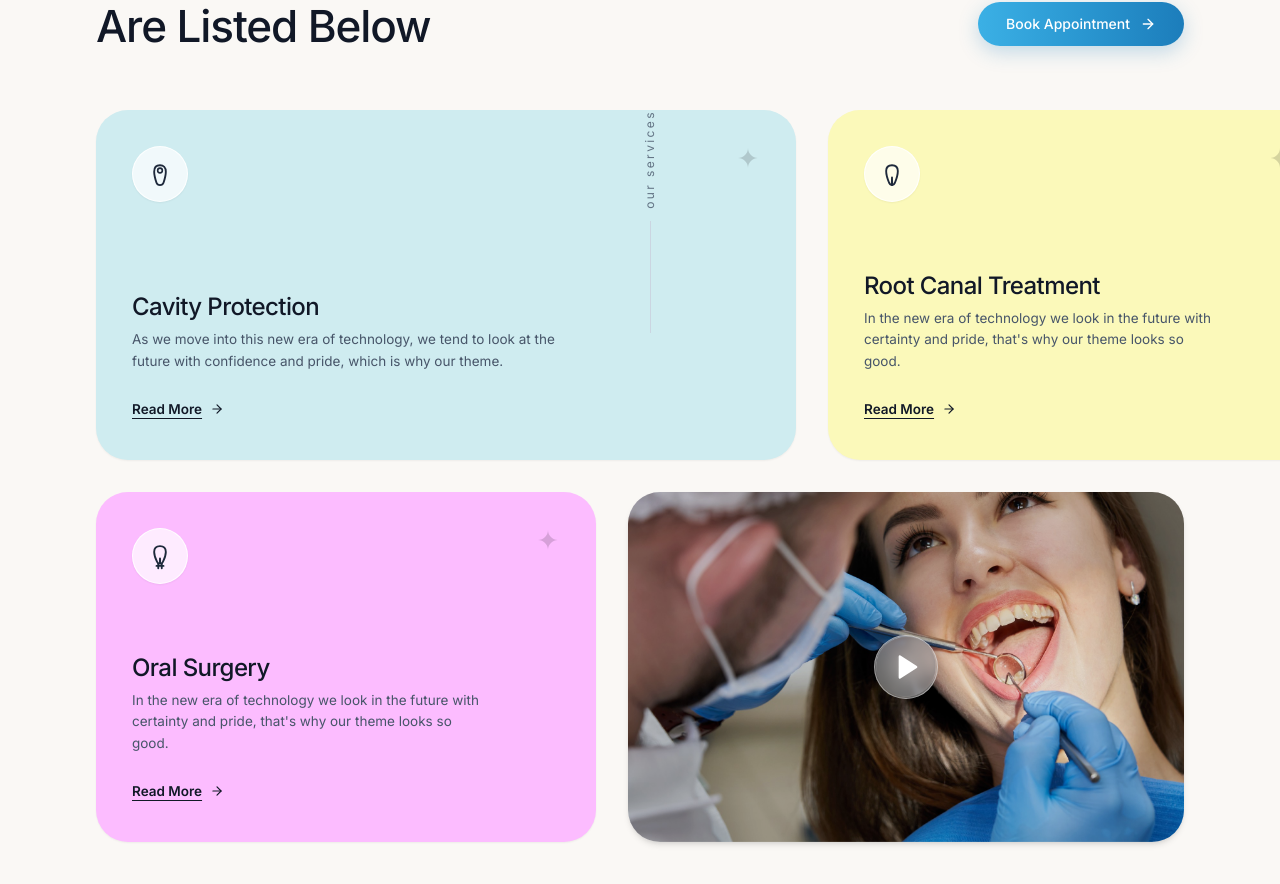
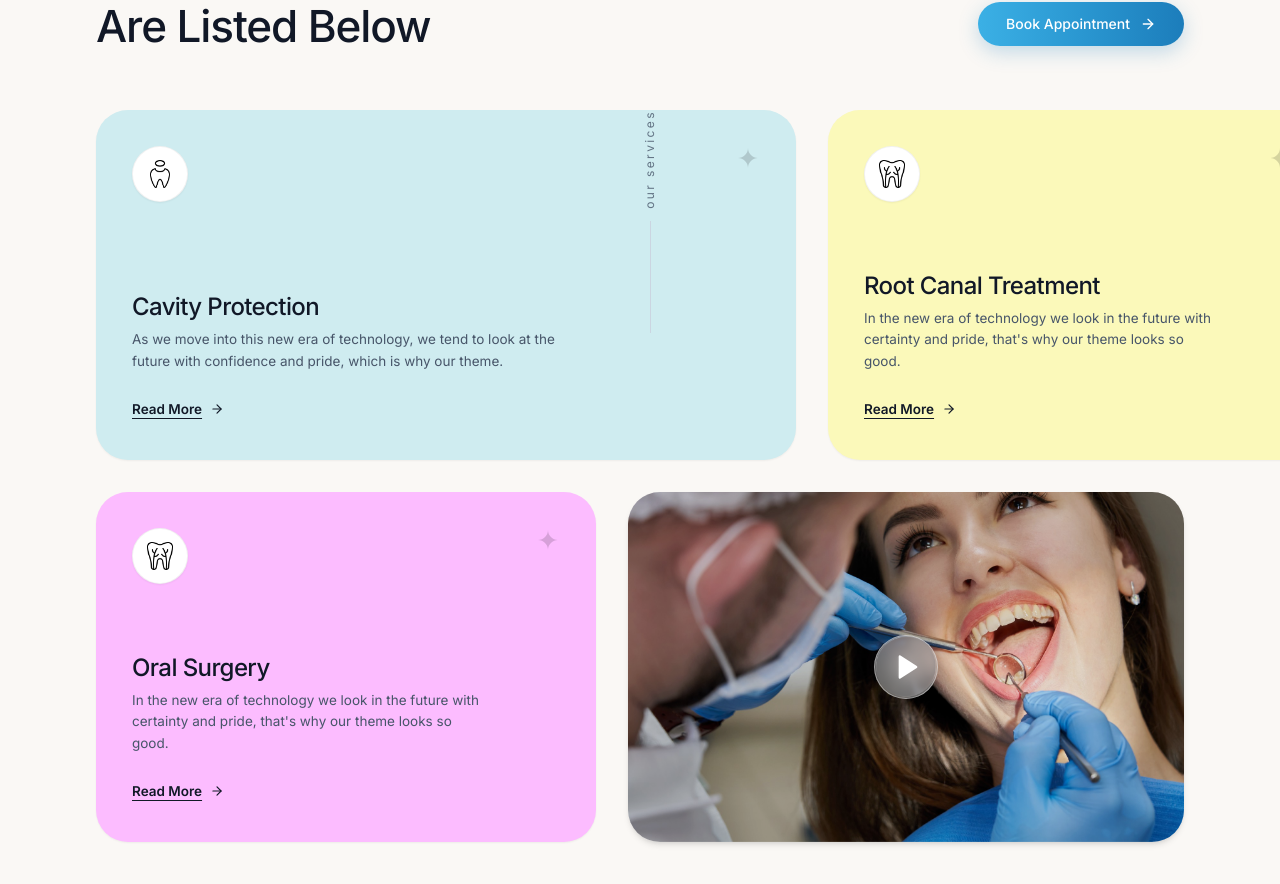
Before and after one commit to Anurag-lakra610/Dentara-, a React (Vite) app: page / in a window 1280 px wide. Shown: the part 1789-2673 px from the top of the page. Built offline with nearby package versions, Linux system fonts and the light colour scheme.

Commit message:
Use real uploaded tooth PNG icons inside single white circular badge

```diff
--- a/src/App.jsx
+++ b/src/App.jsx
@@ -10,6 +10,8 @@ import servicesVideoImg from './assets/services-video.jpg';
 import iconCavity from './assets/icon-cavity.png';
 import iconRootCanal from './assets/icon-root-canal.png';
 import iconOralSurgery from './assets/icon-oral-surgery.png';
+import iconCavityReal from './assets/icon-cavity-real.png';
+import iconRootCanalReal from './assets/icon-root-canal-real.png';
 import consultationMainImg from './assets/consultation-main.jpg';
 import consultationRightImg from './assets/consultation-right.png';
 import consultationVideoImg from './assets/consultation-video.png';
@@ -285,12 +287,9 @@ export default function App() {
               {/* Card 1: Cavity Protection (Pastel Cyan Blue #CFECF0, Width 700px, Height 350px) */}
               <div className="w-full lg:w-[700px] flex-shrink-0 bg-[#CFECF0] rounded-[32px] p-7 sm:p-8 lg:p-9 shadow-sm transition-all duration-300 flex flex-col justify-between relative group h-[350px]">
                 <div className="flex items-start justify-between w-full">
-                  {/* Single White Circle Badge (No inner blue gradient) */}
-                  <div className="w-14 h-14 rounded-full bg-white/70 border border-white/90 flex items-center justify-center shadow-sm">
-                    <svg className="w-7 h-7 text-[#1E293B]" viewBox="0 0 24 24" fill="none" stroke="currentColor" strokeWidth="1.6" strokeLinecap="round" strokeLinejoin="round">
-                      <path d="M12 4.5C9 4.5 7 6.5 7 10C7 13.5 8 16.5 9 19.5C9.5 21 10.5 21.5 12 21.5C13.5 21.5 14.5 21 15 19.5C16 16.5 17 13.5 17 10C17 6.5 15 4.5 12 4.5Z" />
-                      <circle cx="12" cy="9" r="2" strokeWidth="1.4" />
-                    </svg>
+                  {/* Single White Circle Badge with Real Icon */}
+                  <div className="w-14 h-14 rounded-full bg-white flex items-center justify-center shadow-sm border border-black/5">
+                    <img src={iconCavityReal} alt="Cavity Protection Icon" className="w-7 h-7 object-contain" />
                   </div>
                   <svg className="w-6 h-6 text-black/15" viewBox="0 0 24 24" fill="currentColor">
                     <path d="M12 2C12 7.5 7.5 12 2 12C7.5 12 12 16.5 12 22C12 16.5 16.5 12 22 12C16.5 12 12 7.5 12 2Z" />
@@ -316,11 +315,9 @@ export default function App() {
               {/* Card 2: Root Canal Treatment (Pastel Cream Yellow #FBF9BA, Width 500px, Height 350px) */}
               <div className="w-full lg:w-[500px] flex-shrink-0 bg-[#FBF9BA] rounded-[32px] p-7 sm:p-8 lg:p-9 shadow-sm transition-all duration-300 flex flex-col justify-between relative group h-[350px]">
                 <div className="flex items-start justify-between w-full">
-                  {/* Single White Circle Badge (No inner blue gradient) */}
-                  <div className="w-14 h-14 rounded-full bg-white/70 border border-white/90 flex items-center justify-center shadow-sm">
-                    <svg className="w-7 h-7 text-[#1E293B]" viewBox="0 0 24 24" fill="none" stroke="currentColor" strokeWidth="1.6" strokeLinecap="round" strokeLinejoin="round">
-                      <path d="M12 4.5C9 4.5 7 6 7 9.5C7 13 8 16 9.5 19.5C10 20.5 10.5 21.5 11.5 21.5C12.5 21.5 12 18 12 15M12 4.5C15 4.5 17 6 17 9.5C17 13 16 16 14.5 19.5C14 20.5 13.5 21.5 12.5 21.5C11.5 21.5 12 18 12 15" />
-                    </svg>
+                  {/* Single White Circle Badge with Real Icon */}
+                  <div className="w-14 h-14 rounded-full bg-white flex items-center justify-center shadow-sm border border-black/5">
+                    <img src={iconRootCanalReal} alt="Root Canal Treatment Icon" className="w-7 h-7 object-contain" />
                   </div>
                   <svg className="w-6 h-6 text-black/15" viewBox="0 0 24 24" fill="currentColor">
                     <path d="M12 2C12 7.5 7.5 12 2 12C7.5 12 12 16.5 12 22C12 16.5 16.5 12 22 12C16.5 12 12 7.5 12 2Z" />
@@ -350,12 +347,9 @@ export default function App() {
               {/* Card 3: Oral Surgery (Pastel Lavender Pink #FCBCFF, Width 500px, Height 350px - EXACT match with Root Canal Treatment) */}
               <div className="w-full lg:w-[500px] flex-shrink-0 bg-[#FCBCFF] rounded-[32px] p-7 sm:p-8 lg:p-9 shadow-sm transition-all duration-300 flex flex-col justify-between relative group h-[350px]">
                 <div className="flex items-start justify-between w-full">
-                  {/* Single White Circle Badge (No inner blue gradient) */}
-                  <div className="w-14 h-14 rounded-full bg-white/70 border border-white/90 flex items-center justify-center shadow-sm">
-                    <svg className="w-7 h-7 text-[#1E293B]" viewBox="0 0 24 24" fill="none" stroke="currentColor" strokeWidth="1.6" strokeLinecap="round" strokeLinejoin="round">
-                      <path d="M12 3.5C9 3.5 7 5 7 8.5C7 12 8 14 9.5 17C10 18 10.5 18.5 11.5 18.5C12.5 18.5 12 16 12 14M12 3.5C15 3.5 17 5 17 8.5C17 12 16 14 14.5 17C14 18 13.5 18.5 12.5 18.5C11.5 18.5 12 16 12 14" />
-                      <path d="M9 20.5H15M10.5 18.5V22.5M13.5 18.5V22.5" />
-                    </svg>
+                  {/* Single White Circle Badge with Real Icon */}
+                  <div className="w-14 h-14 rounded-full bg-white flex items-center justify-center shadow-sm border border-black/5">
+                    <img src={iconRootCanalReal} alt="Oral Surgery Icon" className="w-7 h-7 object-contain" />
                   </div>
                   <svg className="w-6 h-6 text-black/15" viewBox="0 0 24 24" fill="currentColor">
                     <path d="M12 2C12 7.5 7.5 12 2 12C7.5 12 12 16.5 12 22C12 16.5 16.5 12 22 12C16.5 12 12 7.5 12 2Z" />
```
Also changed, not shown: src/assets/icon-cavity-real.png (added), src/assets/icon-root-canal-real.png (added).
